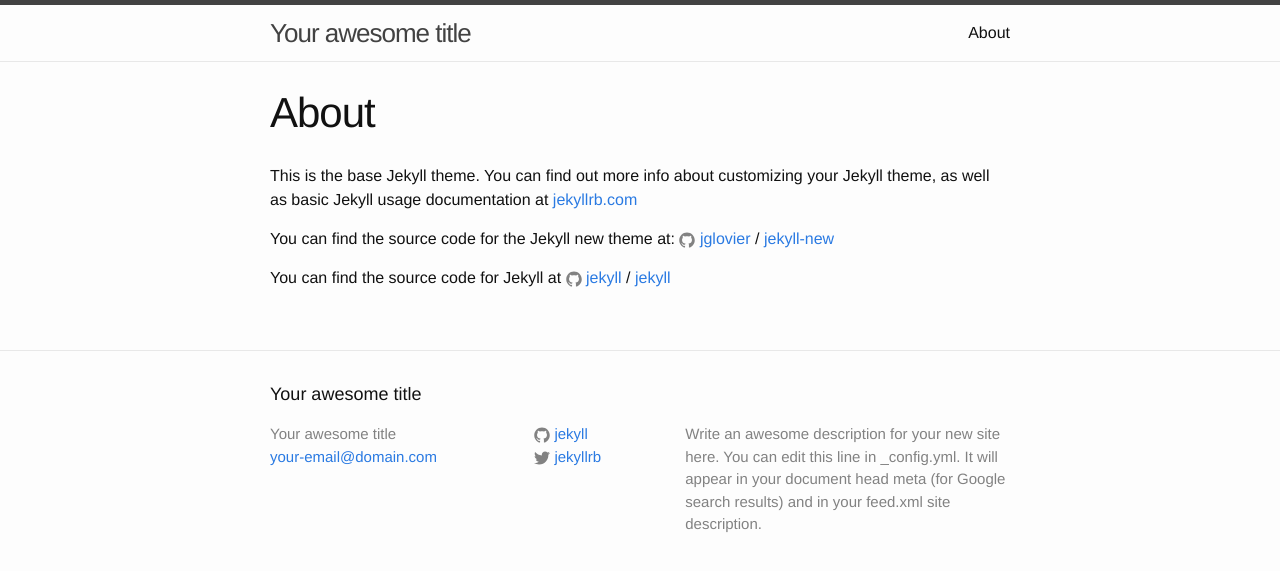
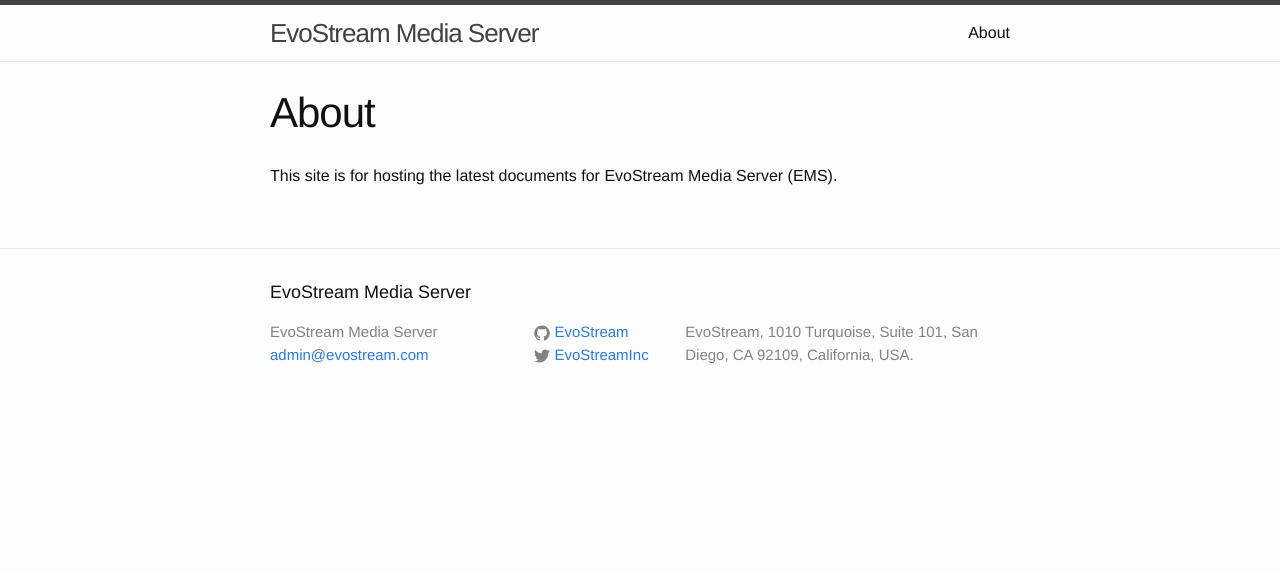
Before and after one commit to EvoStream/ems_api_definition, a Jekyll site: the page built from about.md, in a window 1280 px wide. Shown: the top 571 px of the page. Built offline with Jekyll 4.4.1, drawn with Linux system fonts in a browser that asks for light colours.

Commit message:
Fixed config and about

```diff
--- a/_config.yml
+++ b/_config.yml
@@ -1,4 +1,4 @@
-# Welcome to Jekyll!
+# Welcome to EMS Documents
 #
 # This config file is meant for settings that affect your whole blog, values
 # which you are expected to set up once and rarely need to edit after that.
@@ -6,16 +6,16 @@
 # 'jekyll serve'. If you change this file, please restart the server process.
 
 # Site settings
-title: Your awesome title
-email: your-email@domain.com
+title: EvoStream Media Server
+email_name: Administrator
+email: admin@evostream.com
 description: > # this means to ignore newlines until "baseurl:"
-  Write an awesome description for your new site here. You can edit this
-  line in _config.yml. It will appear in your document head meta (for
-  Google search results) and in your feed.xml site description.
+  EvoStream, 1010 Turquoise, Suite 101,
+  San Diego, CA 92109, California, USA.
 baseurl: "" # the subpath of your site, e.g. /blog
-url: "http://yourdomain.com" # the base hostname & protocol for your site
-twitter_username: jekyllrb
-github_username:  jekyll
+url: "http://evostream.github.io/ems_api_definition" # the base hostname & protocol for your site
+twitter_username: EvoStreamInc
+github_username:  EvoStream
 
 # Build settings
 markdown: kramdown
--- a/about.md
+++ b/about.md
@@ -4,12 +4,4 @@
 permalink: /about/
 ---
 
-This is the base Jekyll theme. You can find out more info about customizing your Jekyll theme, as well as basic Jekyll usage documentation at [jekyllrb.com](http://jekyllrb.com/)
-
-You can find the source code for the Jekyll new theme at:
-{% include icon-github.html username="jglovier" %} /
-[jekyll-new](https://github.com/jglovier/jekyll-new)
-
-You can find the source code for Jekyll at
-{% include icon-github.html username="jekyll" %} /
-[jekyll](https://github.com/jekyll/jekyll)
+This site is for hosting the latest documents for EvoStream Media Server (EMS).
```
